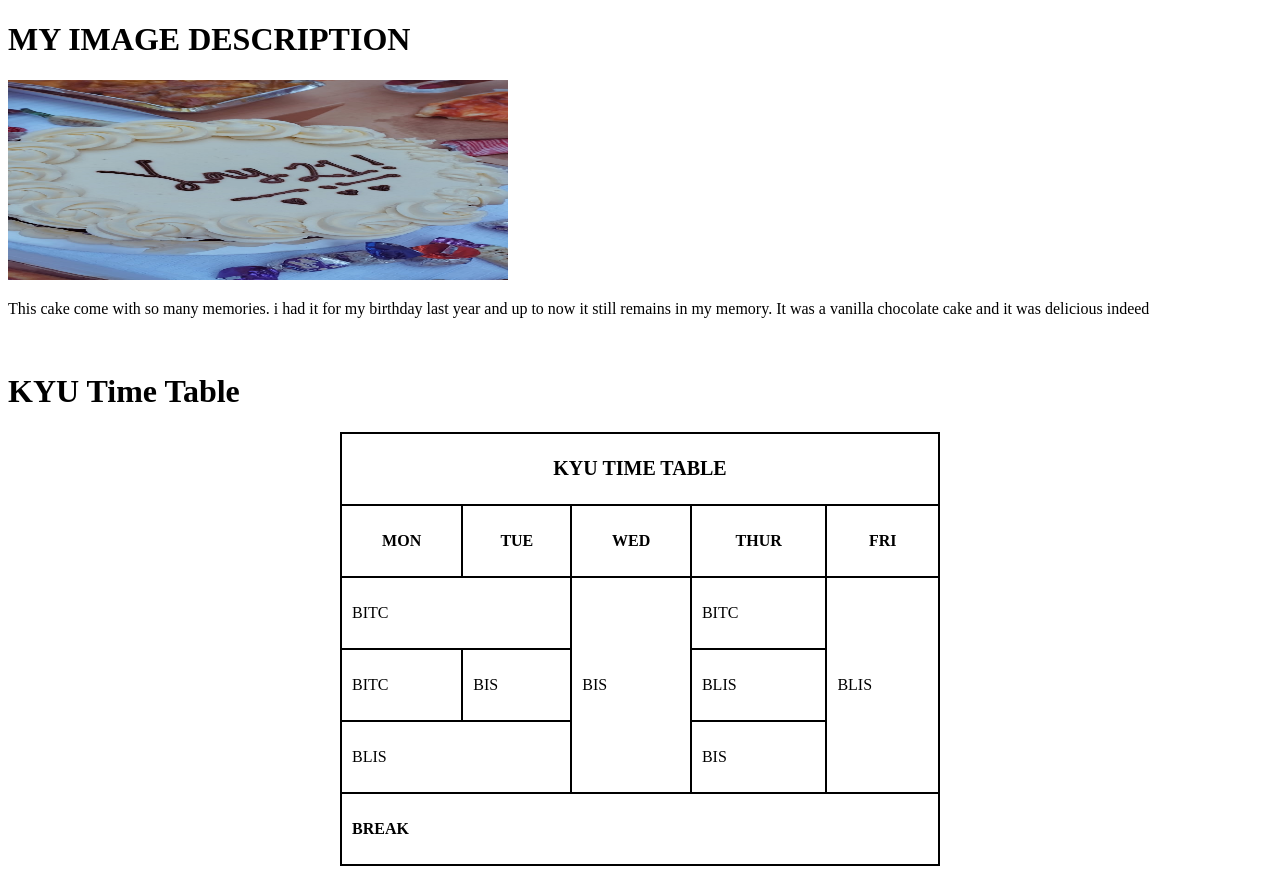
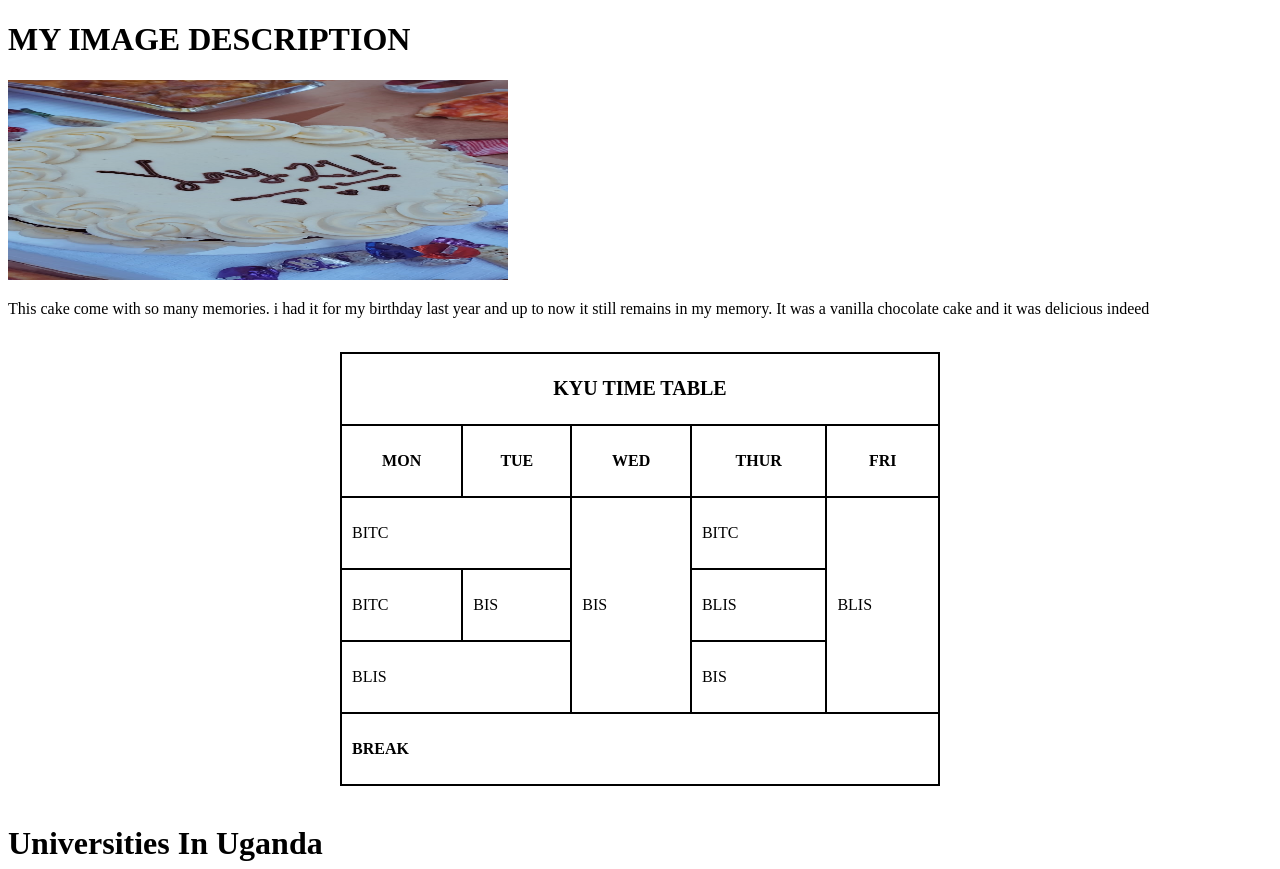
Before and after one commit to 2400809459/coursework, a plain HTML site: page index.html in a window 1280 px wide. Shown: the top 869 px of the page. Drawn offline with Linux system fonts and the light colour scheme.

Commit message:
Update index.html

```diff
--- a/index.html
+++ b/index.html
@@ -9,8 +9,6 @@
 	<p>
 	This cake come with so many memories. i had it for my birthday last year and up to now it still remains in my memory. It was a vanilla chocolate cake and it was delicious indeed
 </p> <br>
-
-<h1>KYU Time Table</h1>
 
 <style>
 table{
```
